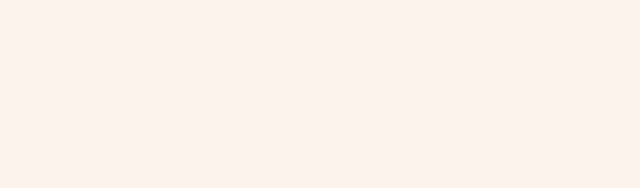
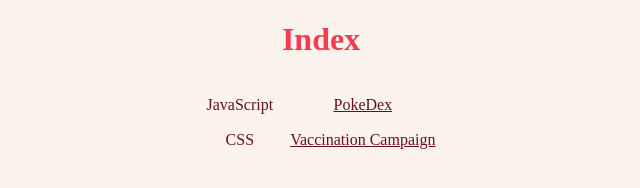
Before and after one commit to JuanKoH/juankoh.github.io, a plain HTML site: page index.html in a window 1280 px wide. Shown: the whole page, without its empty margins (319-959 px from the left). Drawn offline with Linux system fonts and the light colour scheme.

Commit message:
completo

```diff
--- a/index.html
+++ b/index.html
@@ -10,7 +10,17 @@
 </head>
 
 <body>
-
+    <H1>Index</H1>
+    <table>
+        <tr>
+            <td>JavaScript</td>
+            <td><a href="https://juankoh.github.io/PokeDex/index.html">PokeDex</a></td>
+        </tr>
+        <tr>
+            <td>CSS</td>
+            <td><a href="https://juankoh.github.io/Vacc/index.html">Vaccination Campaign</a></td>
+        </tr>
+    </table>
 </body>
 
 
```
